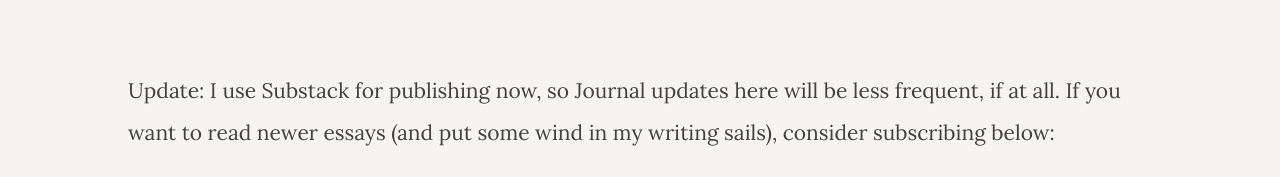
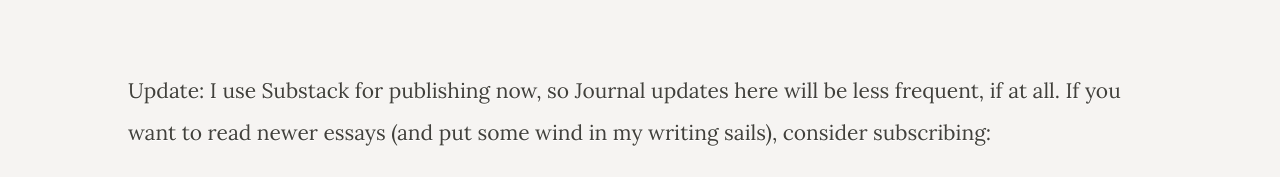
Before and after one commit to campbell17/campbell17-v2, a Next.js app: page /journal in a window 1280 px wide. Shown: the part 311-488 px from the top of the page. Built offline with nearby package versions, Linux system fonts and the light colour scheme; grey boxes are pictures that could not be loaded.

Commit message:
Tweak copy

```diff
--- a/pages/journal.js
+++ b/pages/journal.js
@@ -25,7 +25,7 @@
         subtitle="Thoughts on design, art, life, and whatever comes to mind."
       />
       <div className="content" style={{ padding: "0 0 2em" }}>
-        <p>Update: I use Substack for publishing now, so Journal updates here will be less frequent, if at all. If you want to read newer essays (and put some wind in my writing sails), consider subscribing below:</p>
+        <p>Update: I use Substack for publishing now, so Journal updates here will be less frequent, if at all. If you want to read newer essays (and put some wind in my writing sails), consider subscribing:</p>
         <iframe src="https://campbellseventeen.substack.com/embed" width="100%" height="220" style={{ border: "1px solid #ddd", backgroundColor: 'white', frameborder: 0, scrolling: "no" }}></iframe>
       </div>
       <section className="grid-container">
```
